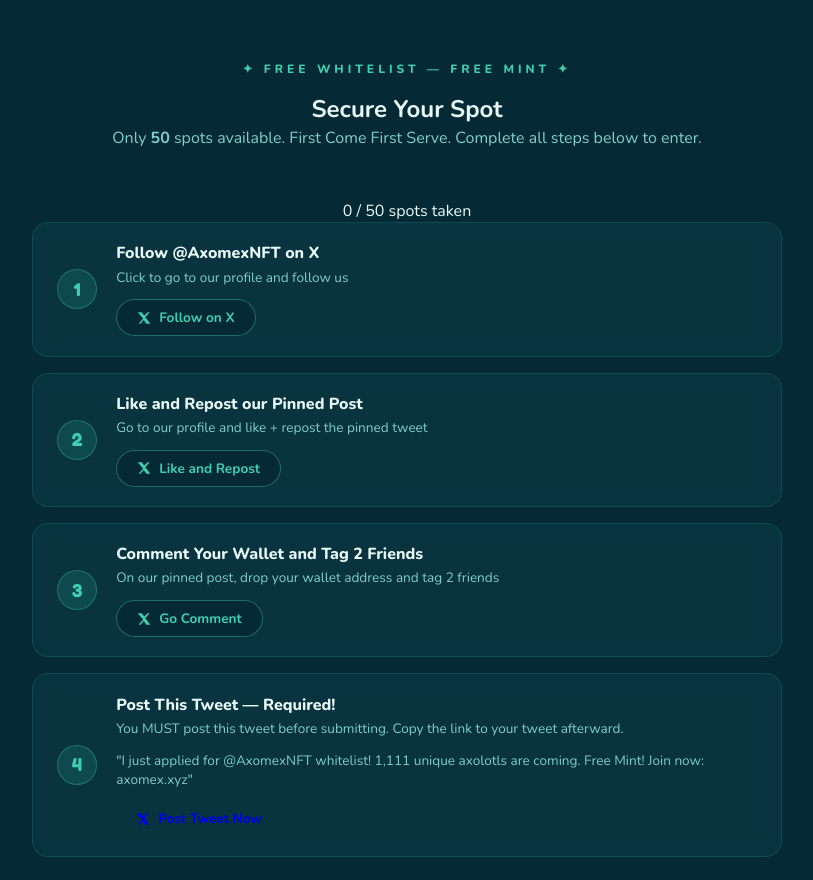
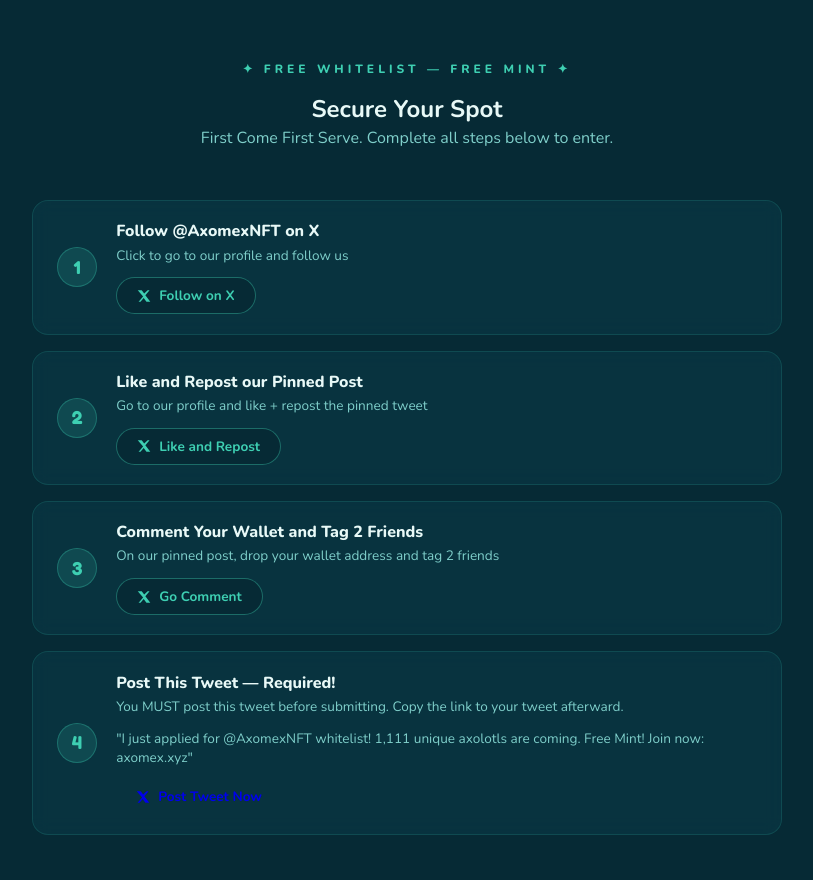
Before and after one commit to Oko300/axomex, a website: page public/index.html in a window 1280 px wide. Shown: the part 2380-3260 px from the top of the page, without its empty margins (233-1046 px from the left). Drawn offline with nearby package versions, Linux system fonts and the light colour scheme.

Commit message:
remove spots counter display

```diff
--- a/public/index.html
+++ b/public/index.html
@@ -129,13 +129,9 @@
       <div id="wl-open">
         <div class="section-label">✦ Free Whitelist — Free Mint ✦</div>
         <h2>Secure Your Spot</h2>
-        <p class="wl-sub">Only <strong id="spots-count">50</strong> spots available. First Come First Serve. Complete all steps below to enter.</p>
+        <p class="wl-sub">First Come First Serve. Complete all steps below to enter.</p>
 
-        <!-- SPOTS BAR -->
-        <div class="spots-bar">
-          <div class="spots-bar-fill" id="spots-bar-fill"></div>
-        </div>
-        <p class="spots-label"><span id="spots-taken">0</span> / 50 spots taken</p>
+
 
         <!-- STEPS -->
         <div class="wl-steps">
```
